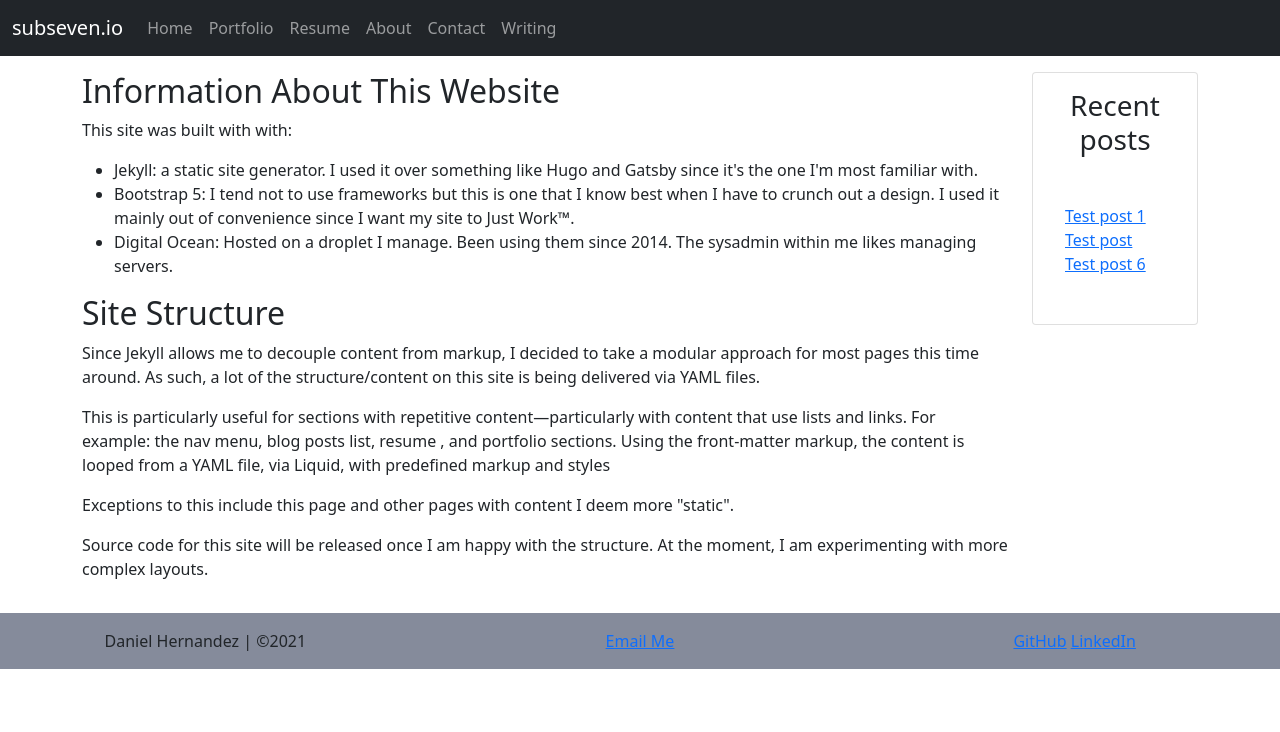
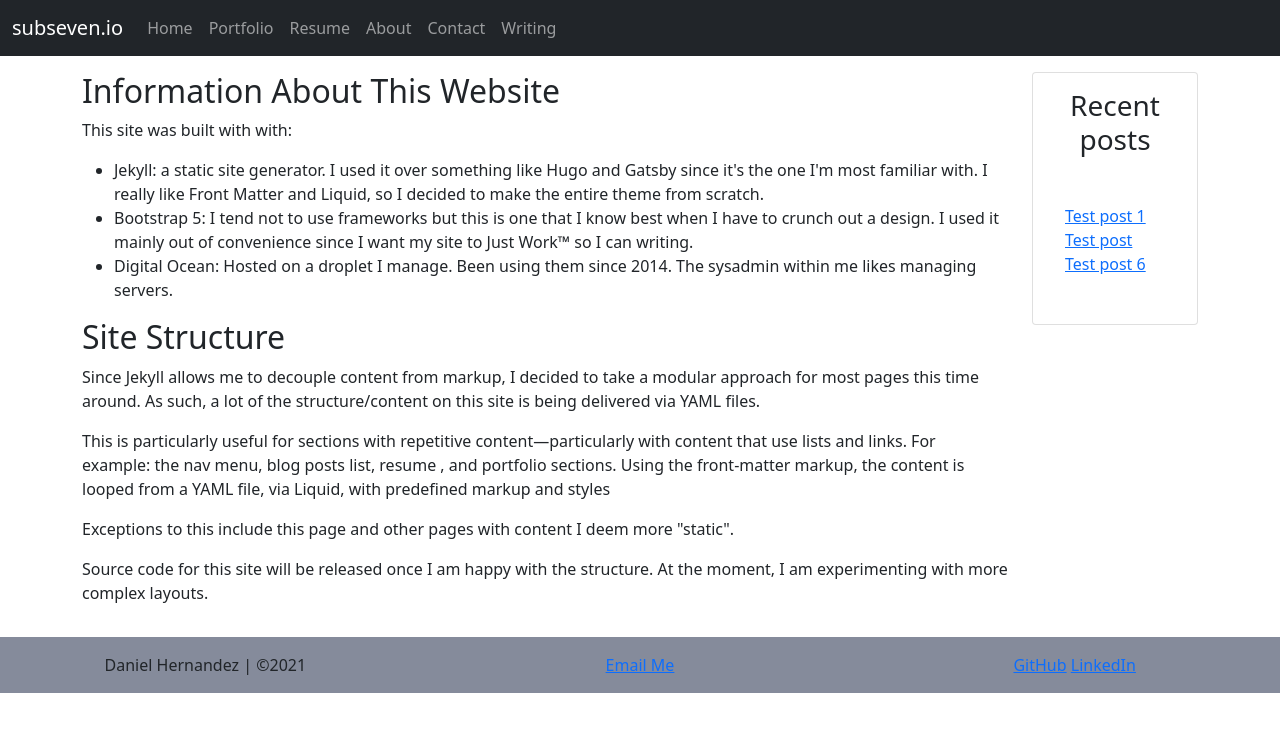
Before and after one commit to subsevenx/jekyll-subseven.io, a Jekyll site: the page built from about.html, in a window 1280 px wide. Shown: the top 732 px of the page. Built offline with Jekyll 4.4.1, drawn with Linux system fonts in a browser that asks for light colours.

Commit message:
More words

```diff
--- a/about.html
+++ b/about.html
@@ -7,9 +7,11 @@ title: "About"
     <h2>Information About This Website</h2>
     <p>This site was built with with: </p>
     <ul>
-    <li>Jekyll: a static site generator. I used it over something like Hugo and Gatsby since it's the one I'm most familiar with. </li>
+    <li>Jekyll: a static site generator. I used it over something like Hugo and Gatsby since it's the one I'm most familiar with.
+        I really like Front Matter and Liquid, so I decided to make the entire theme from scratch.
+    </li>
     <li>Bootstrap 5: I tend not to use frameworks but this is one that I know best when I have to crunch out a design.
-    I used it mainly out of convenience since I want my site to Just Work™.</li>
+    I used it mainly out of convenience since I want my site to Just Work™ so I can writing.</li>
     <li>Digital Ocean: Hosted on a droplet I manage. Been using them since 2014. The sysadmin within me likes managing servers.</li>
     </ul>
 </section>
```
